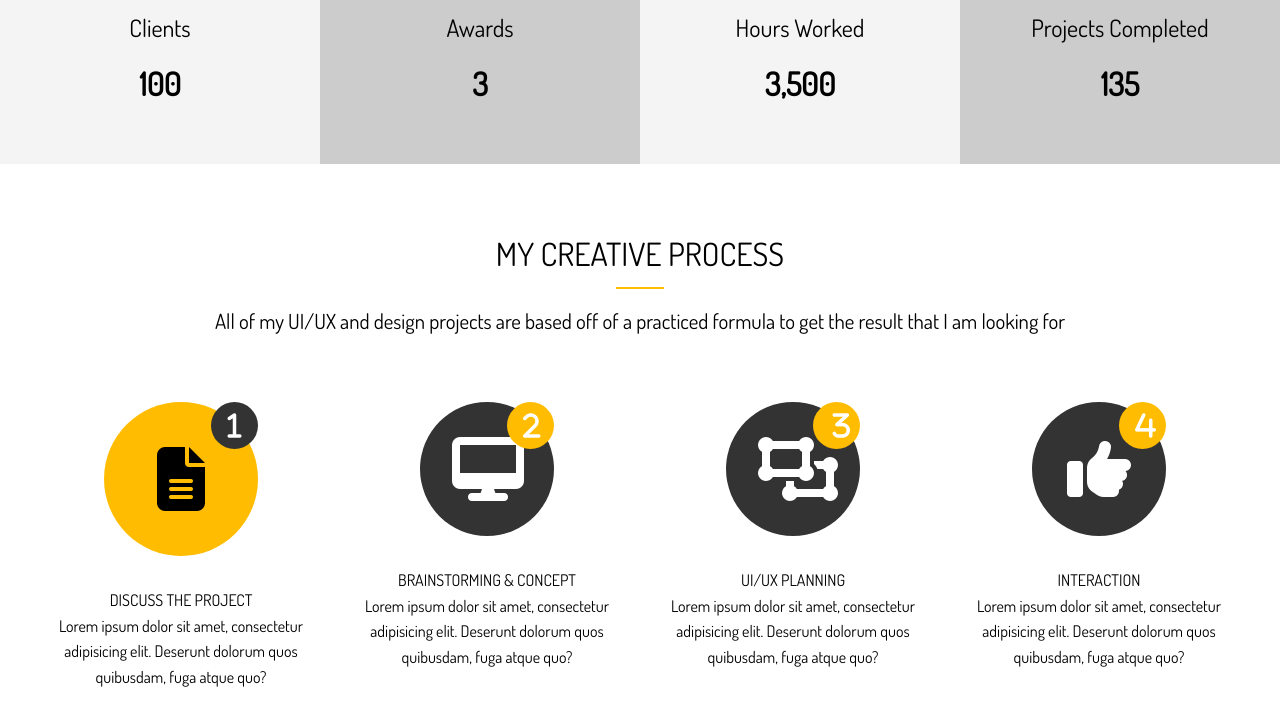
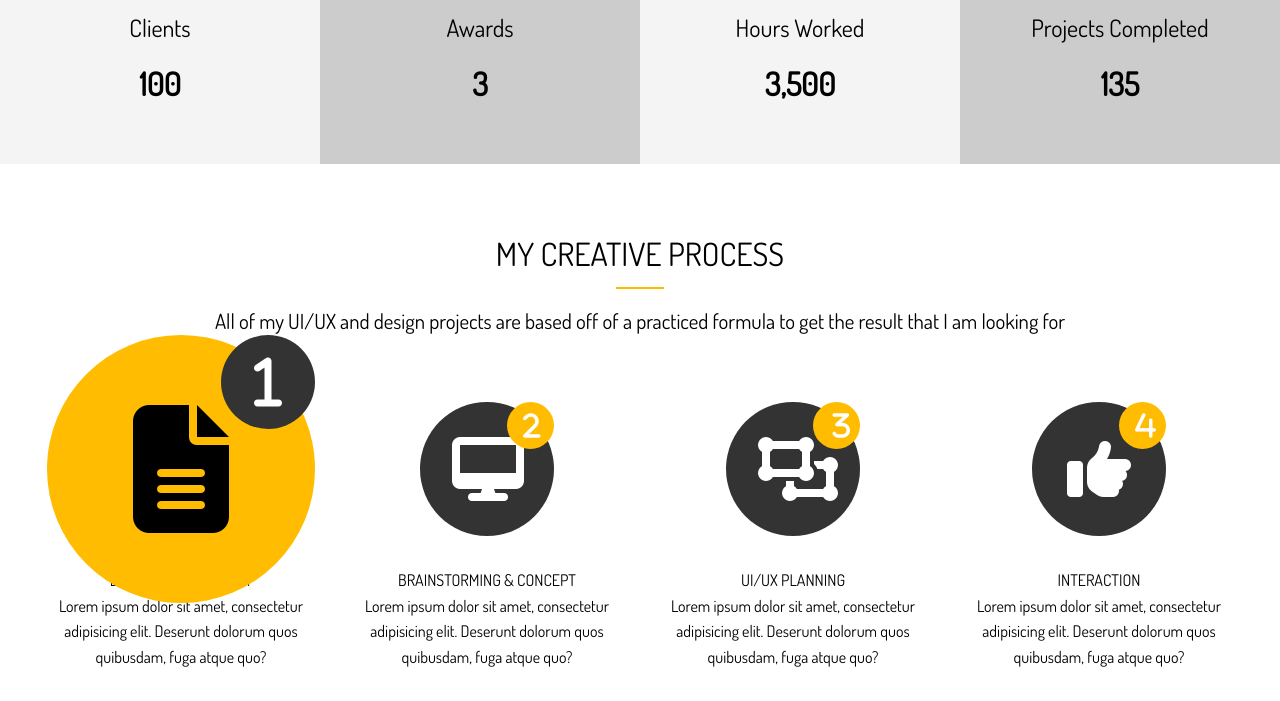
Before and after one commit to irie-k/portfolio-website-practice, a plain HTML site: page src/index.html in a window 1280 px wide. In both pictures the pointer is over the icon 181 px from the left and 1786 px from the top of the page. Shown: the part 1317-2018 px from the top of the page. Drawn offline with nearby package versions, Linux system fonts and the light colour scheme; files that its build step writes are made by us from their sources.

Commit message:
Update _home.scss

```diff
--- a/src/scss/pages/_home.scss
+++ b/src/scss/pages/_home.scss
@@ -81,9 +81,11 @@
         &:hover {
           background-color: v.$clr__primary;
           color: f.set-text-color(v.$clr__light);
-          height: 90px;
-          width: 90px;
-          line-height: 90px;
+          transform: scale(2);
+          -webkit-transform: scale(2);
+          -moz-transform: scale(2);
+          -ms-transform: scale(2);
+          -o-transform: scale(2);
 
           .process__step {
             background-color: v.$clr__dark;
```
